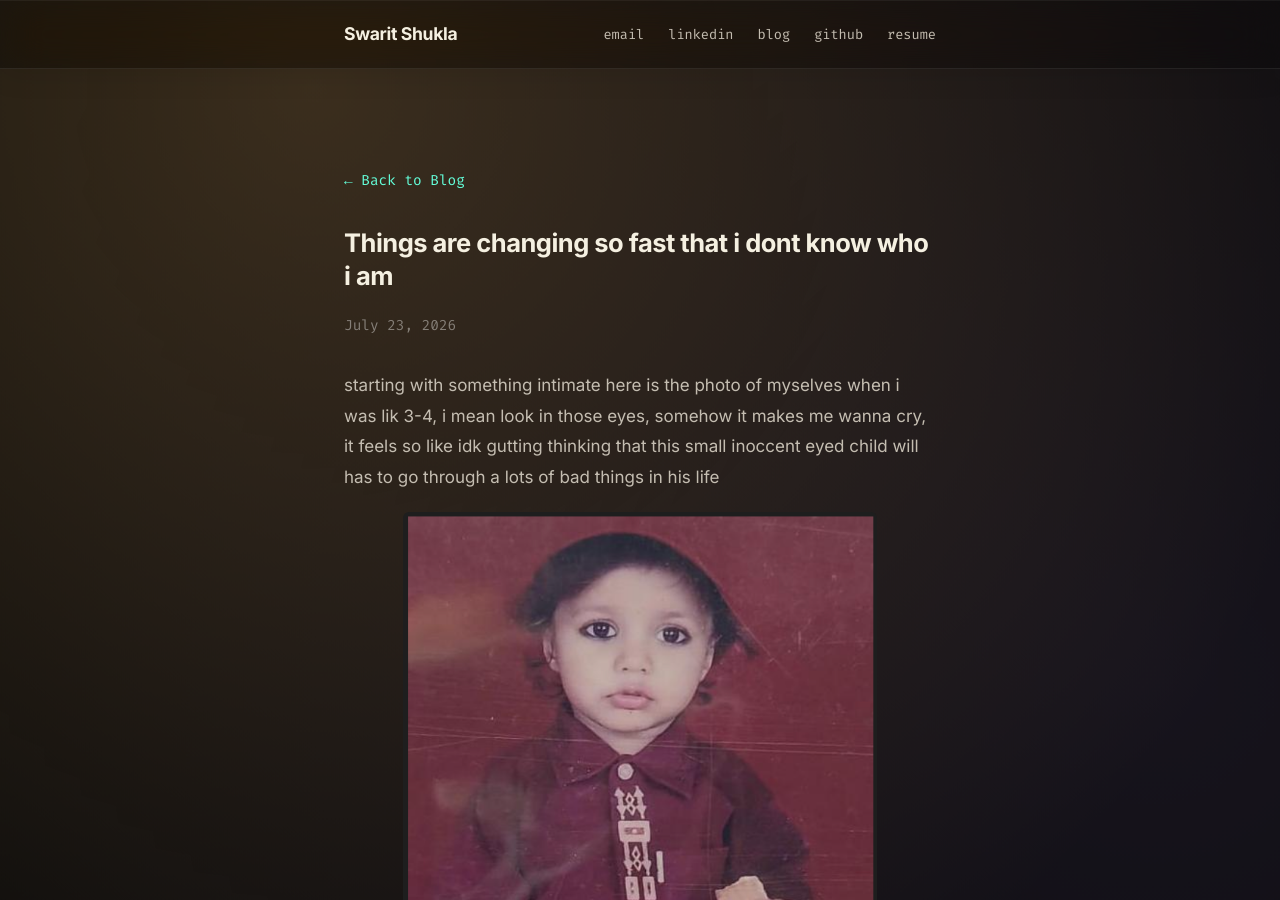
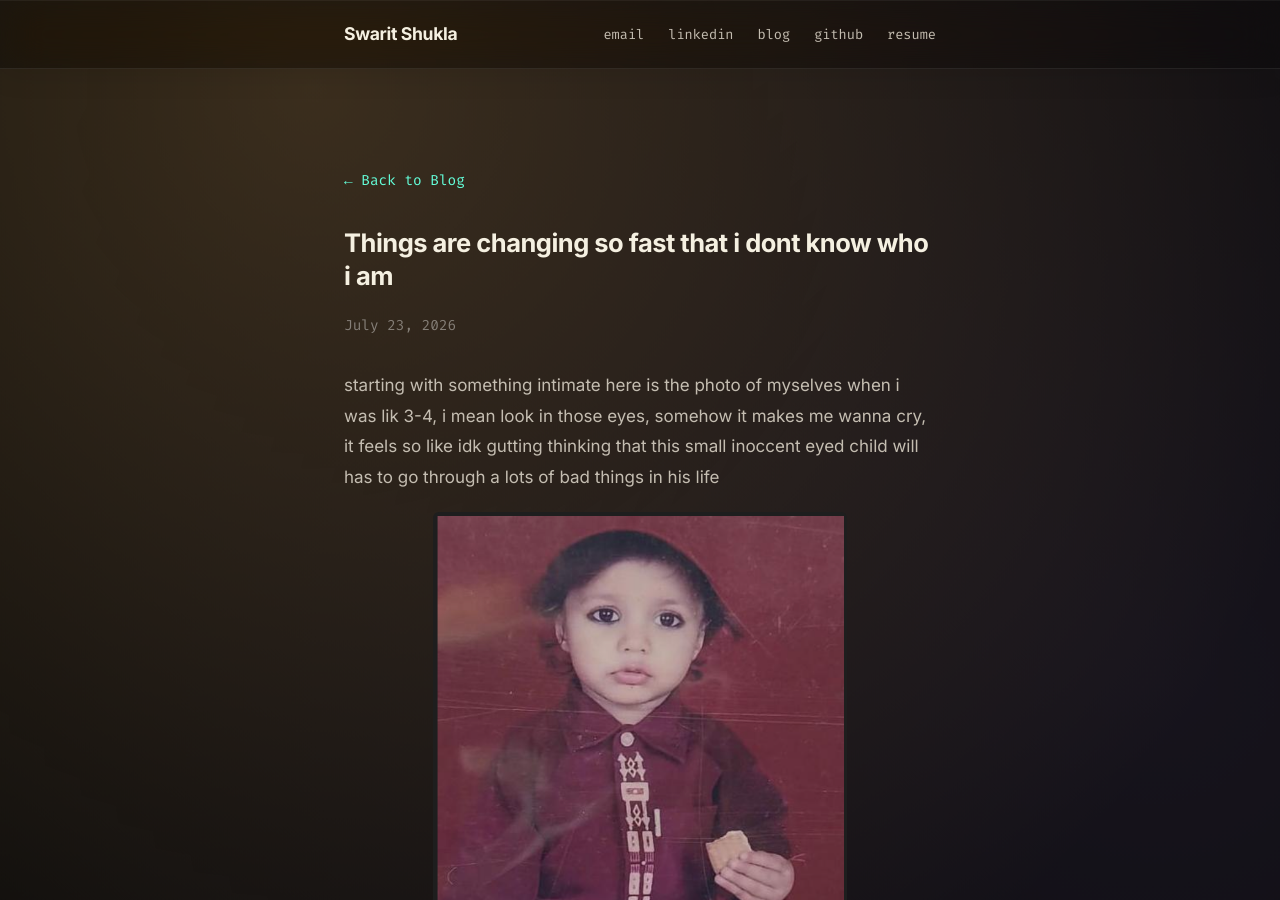
Before and after one commit to SWARITSHUKLA/SWARITSHUKLA.github.io, a Jekyll site: the page built from _posts/2026-07-23-Things-are-changing-so-fast-that-i-dont-know-who-i-am.md, in a window 1280 px wide and 900 px high. Built offline with Jekyll 4.4.1, drawn with Linux system fonts in a browser that asks for light colours.

Commit message:
changed the photo dimension again

```diff
--- a/_posts/2026-07-23-Things-are-changing-so-fast-that-i-dont-know-who-i-am.md
+++ b/_posts/2026-07-23-Things-are-changing-so-fast-that-i-dont-know-who-i-am.md
@@ -6,7 +6,7 @@ category: life
 ---
 
 starting with something intimate here is the photo of myselves when i was lik 3-4, i mean look in those eyes, somehow it makes me wanna cry, it feels so like idk gutting thinking that this small inoccent eyed child will has to go through a lots of bad things in his life
-<img src="/photos/Things%20are%20changing%20so%20fast%20that%20i%20dont%20know%20who%20i%20am/Cute%20me.png" alt="cute me" style="max-width: 80%; display: block; margin: 20px auto; border-radius: 6px;">
+<img src="/photos/Things%20are%20changing%20so%20fast%20that%20i%20dont%20know%20who%20i%20am/Cute%20me.png" alt="cute me" style="max-width: 70%; display: block; margin: 20px auto; border-radius: 6px;">
 Let me think: it was probably 2024 when I woke up, not like the way you wake up in the morning, but like awakening. I don't know what caused it. When I think of my life from 2004 till now, I don't know any instance before 2024 when I felt awakened or had any sort of control.
 
 I was just reacting; nothing else. There was no proactiveness; I didn't decide anything. There was no reasoning involved.
```
